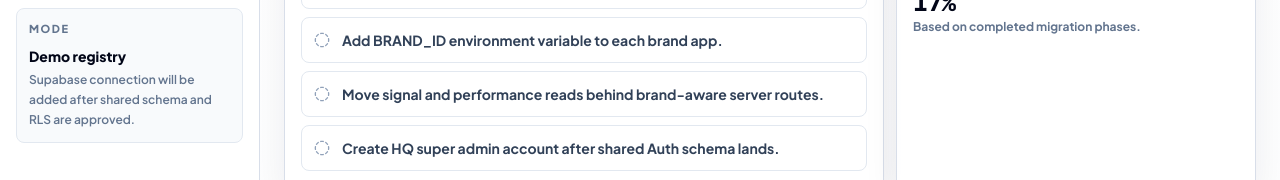
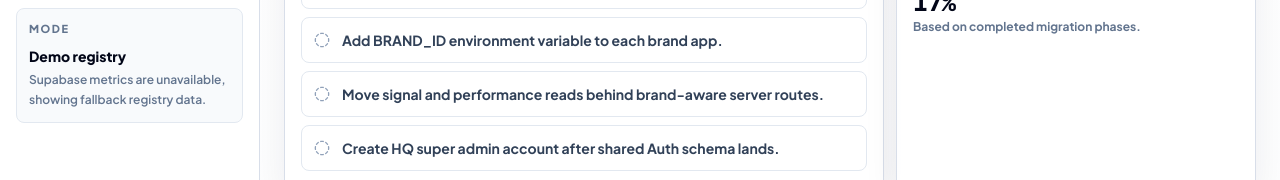
Before and after one commit to ezsignal/ezsignal, a Next.js app: page / in a window 1280 px wide. Shown: the part 432-612 px from the top of the page. Built offline with nearby package versions, Linux system fonts and the light colour scheme; no server answers.

Commit message:
Wire HQ overview metrics to live Supabase snapshot

```diff
--- a/src/app/page.tsx
+++ b/src/app/page.tsx
@@ -28,8 +28,9 @@ import {
   systemLanes,
   totals,
 } from "@/lib/registry";
+import { getHqOverviewSnapshot } from "@/lib/hqOverview";
 
-const total = totals();
+const fallbackTotals = totals();
 const phasePercent = migrationProgress();
 
 const statusStyles = {
@@ -51,7 +52,15 @@ const checkStyles = {
   todo: "text-rose-700 bg-rose-50 border-rose-200",
 };
 
-function Sidebar() {
+function Sidebar({
+  modeLabel,
+  modeNote,
+  modeSyncedAt,
+}: {
+  modeLabel: string;
+  modeNote: string;
+  modeSyncedAt: string | null;
+}) {
   return (
     <aside className="sidebar">
       <Link href="/" className="mb-8 flex items-center gap-3">
@@ -88,10 +97,15 @@ function Sidebar() {
 
       <div className="mt-8 rounded-lg border border-slate-200 bg-slate-50 p-3">
         <p className="text-[11px] font-black uppercase tracking-[0.14em] text-slate-500">Mode</p>
-        <p className="mt-2 text-sm font-black text-slate-950">Demo registry</p>
+        <p className="mt-2 text-sm font-black text-slate-950">{modeLabel}</p>
         <p className="mt-1 text-xs font-semibold leading-5 text-slate-500">
-          Supabase connection will be added after shared schema and RLS are approved.
+          {modeNote}
         </p>
+        {modeSyncedAt ? (
+          <p className="mt-2 text-[11px] font-bold text-slate-500">
+            Synced: {modeSyncedAt}
+          </p>
+        ) : null}
       </div>
     </aside>
   );
@@ -149,10 +163,25 @@ function CheckBadge({ status }: { status: keyof typeof checkStyles }) {
   );
 }
 
-export default function Home() {
+export default async function Home() {
+  const liveSnapshot = await getHqOverviewSnapshot();
+  const total = liveSnapshot?.totals ?? fallbackTotals;
+  const modeLabel = liveSnapshot ? "Live database" : "Demo registry";
+  const modeNote = liveSnapshot
+    ? "Metrics now read from shared Supabase in real time."
+    : "Supabase metrics are unavailable, showing fallback registry data.";
+  const modeSyncedAt = liveSnapshot
+    ? new Date(liveSnapshot.generatedAt).toLocaleString("en-GB", { hour12: false })
+    : null;
+  const lanes = systemLanes.map((lane) =>
+    lane.label === "Users"
+      ? { ...lane, value: `${total.activeUsers} active` }
+      : lane,
+  );
+
   return (
     <div className="shell">
-      <Sidebar />
+      <Sidebar modeLabel={modeLabel} modeNote={modeNote} modeSyncedAt={modeSyncedAt} />
 
       <main className="main">
         <section className="mb-6 flex flex-wrap items-start justify-between gap-4">
@@ -230,6 +259,13 @@ export default function Home() {
             <div className="brand-grid">
               {brands.map((brand) => (
                 <Link key={brand.id} href={`/brands/${brand.id}`} className="soft-panel block p-4 transition hover:border-slate-400 hover:bg-white">
+                  {(() => {
+                    const liveBrand = liveSnapshot?.brands[brand.id];
+                    const activeUsers = liveBrand?.activeUsers ?? brand.activeUsers;
+                    const keysIssued = liveBrand?.keysIssued ?? brand.keysIssued;
+                    const signalsToday = liveBrand?.signalsToday ?? brand.signalsToday;
+                    return (
+                      <>
                   <div className="mb-4 flex items-start justify-between gap-3">
                     <div className="flex items-center gap-3">
                       <div
@@ -254,18 +290,21 @@ export default function Home() {
                   </div>
                   <div className="mt-4 grid grid-cols-3 gap-2 text-center">
                     <div>
-                      <p className="mono text-lg font-black text-slate-950">{brand.activeUsers}</p>
+                      <p className="mono text-lg font-black text-slate-950">{activeUsers}</p>
                       <p className="text-[10px] font-black uppercase tracking-[0.08em] text-slate-500">Active</p>
                     </div>
                     <div>
-                      <p className="mono text-lg font-black text-slate-950">{brand.keysIssued}</p>
+                      <p className="mono text-lg font-black text-slate-950">{keysIssued}</p>
                       <p className="text-[10px] font-black uppercase tracking-[0.08em] text-slate-500">Keys</p>
                     </div>
                     <div>
-                      <p className="mono text-lg font-black text-slate-950">{brand.signalsToday}</p>
+                      <p className="mono text-lg font-black text-slate-950">{signalsToday}</p>
                       <p className="text-[10px] font-black uppercase tracking-[0.08em] text-slate-500">Signals</p>
                     </div>
                   </div>
+                      </>
+                    );
+                  })()}
                 </Link>
               ))}
             </div>
@@ -274,7 +313,7 @@ export default function Home() {
           <div className="panel p-4">
             <h2 className="text-lg font-black text-slate-950">System Lanes</h2>
             <div className="mt-4 space-y-2">
-              {systemLanes.map((lane) => (
+              {lanes.map((lane) => (
                 <div key={lane.label} className="flex items-center justify-between rounded-lg border border-slate-200 bg-white p-3">
                   <div className="flex items-center gap-3">
                     <div className="icon-button" aria-hidden="true">
--- /dev/null
+++ b/src/lib/hqOverview.ts
@@ -0,0 +1,138 @@
+import "server-only";
+import { createClient, type SupabaseClient } from "@supabase/supabase-js";
+import { brands, type BrandId } from "@/lib/registry";
+
+type BrandLiveMetrics = {
+  activeUsers: number;
+  expiredUsers: number;
+  keysIssued: number;
+  signalsToday: number;
+};
+
+export type HqOverviewSnapshot = {
+  source: "database";
+  generatedAt: string;
+  totals: {
+    activeUsers: number;
+    expiredUsers: number;
+    keysIssued: number;
+    signalsToday: number;
+  };
+  brands: Record<BrandId, BrandLiveMetrics>;
+};
+
+type FilterDefinition =
+  | { op: "eq"; column: string; value: string | number | boolean }
+  | { op: "gte"; column: string; value: string | number };
+
+const SIGNAL_TABLE = "signals";
+const SUBSCRIBER_TABLE = "subscribers";
+const ACCESS_KEY_TABLE = "access_keys";
+
+function resolveSupabaseConfig() {
+  const url = process.env.HQ_SUPABASE_URL?.trim() || process.env.NEXT_PUBLIC_SUPABASE_URL?.trim() || "";
+  const serviceRoleKey = process.env.HQ_SUPABASE_SERVICE_ROLE_KEY?.trim() || process.env.SUPABASE_SERVICE_ROLE_KEY?.trim() || "";
+  return { url, serviceRoleKey };
+}
+
+function getSupabaseClient() {
+  const { url, serviceRoleKey } = resolveSupabaseConfig();
+  if (!url || !serviceRoleKey) {
+    return null;
+  }
+  return createClient(url, serviceRoleKey, {
+    auth: { autoRefreshToken: false, persistSession: false },
+  });
+}
+
+async function countRows(
+  supabase: SupabaseClient,
+  table: string,
+  filters: FilterDefinition[] = [],
+) {
+  let query = supabase.from(table).select("id", { count: "exact", head: true });
+  for (const filter of filters) {
+    if (filter.op === "eq") {
+      query = query.eq(filter.column, filter.value);
+      continue;
+    }
+    query = query.gte(filter.column, filter.value);
+  }
+
+  const { count, error } = await query;
+  if (error) {
+    throw new Error(`[HQ overview] Count query failed for ${table}: ${error.message}`);
+  }
+  return count ?? 0;
+}
+
+async function loadBrandMetrics(
+  supabase: SupabaseClient,
+  brandId: BrandId,
+  todayStartIso: string,
+): Promise<BrandLiveMetrics> {
+  const [activeUsers, expiredUsers, keysIssued, signalsToday] = await Promise.all([
+    countRows(supabase, SUBSCRIBER_TABLE, [
+      { op: "eq", column: "brand_id", value: brandId },
+      { op: "eq", column: "status", value: "active" },
+    ]),
+    countRows(supabase, SUBSCRIBER_TABLE, [
+      { op: "eq", column: "brand_id", value: brandId },
+      { op: "eq", column: "status", value: "expired" },
+    ]),
+    countRows(supabase, ACCESS_KEY_TABLE, [{ op: "eq", column: "brand_id", value: brandId }]),
+    countRows(supabase, SIGNAL_TABLE, [
+      { op: "eq", column: "brand_id", value: brandId },
+      { op: "gte", column: "created_at", value: todayStartIso },
+    ]),
+  ]);
+
+  return {
+    activeUsers,
+    expiredUsers,
+    keysIssued,
+    signalsToday,
+  };
+}
+
+export async function getHqOverviewSnapshot(): Promise<HqOverviewSnapshot | null> {
+  const supabase = getSupabaseClient();
+  if (!supabase) return null;
+
+  const now = new Date();
+  now.setUTCHours(0, 0, 0, 0);
+  const todayStartIso = now.toISOString();
+
+  try {
+    const metricsEntries = await Promise.all(
+      brands.map(async (brand) => [brand.id, await loadBrandMetrics(supabase, brand.id, todayStartIso)] as const),
+    );
+
+    const brandMetrics = Object.fromEntries(metricsEntries) as Record<BrandId, BrandLiveMetrics>;
+    const totals = Object.values(brandMetrics).reduce(
+      (acc, metric) => {
+        acc.activeUsers += metric.activeUsers;
+        acc.expiredUsers += metric.expiredUsers;
+        acc.keysIssued += metric.keysIssued;
+        acc.signalsToday += metric.signalsToday;
+        return acc;
+      },
+      {
+        activeUsers: 0,
+        expiredUsers: 0,
+        keysIssued: 0,
+        signalsToday: 0,
+      },
+    );
+
+    return {
+      source: "database",
+      generatedAt: new Date().toISOString(),
+      totals,
+      brands: brandMetrics,
+    };
+  } catch (error) {
+    console.error(error);
+    return null;
+  }
+}
```
Also changed, not shown: 2 other files (tests, documents, lock files or other folders).
